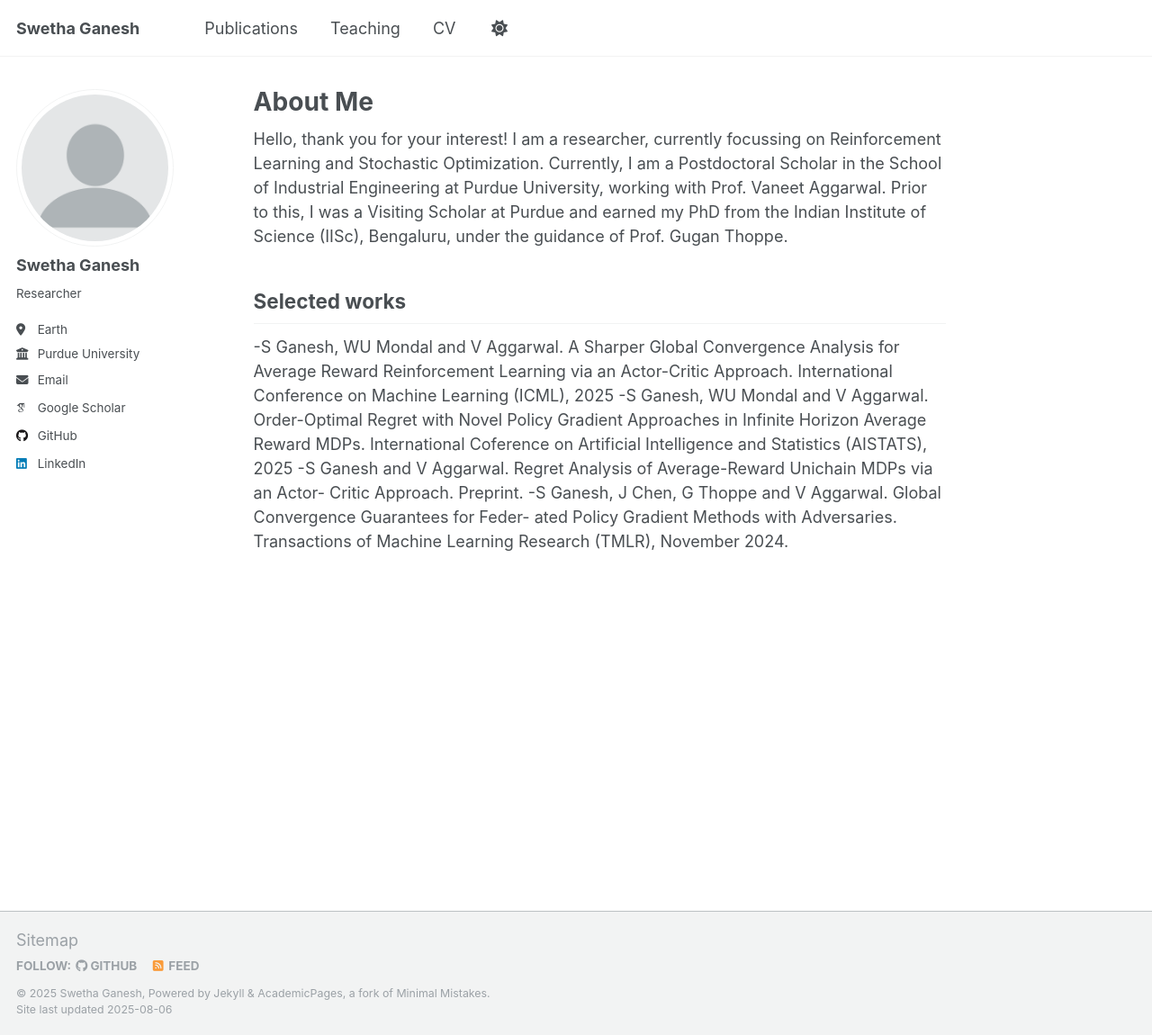
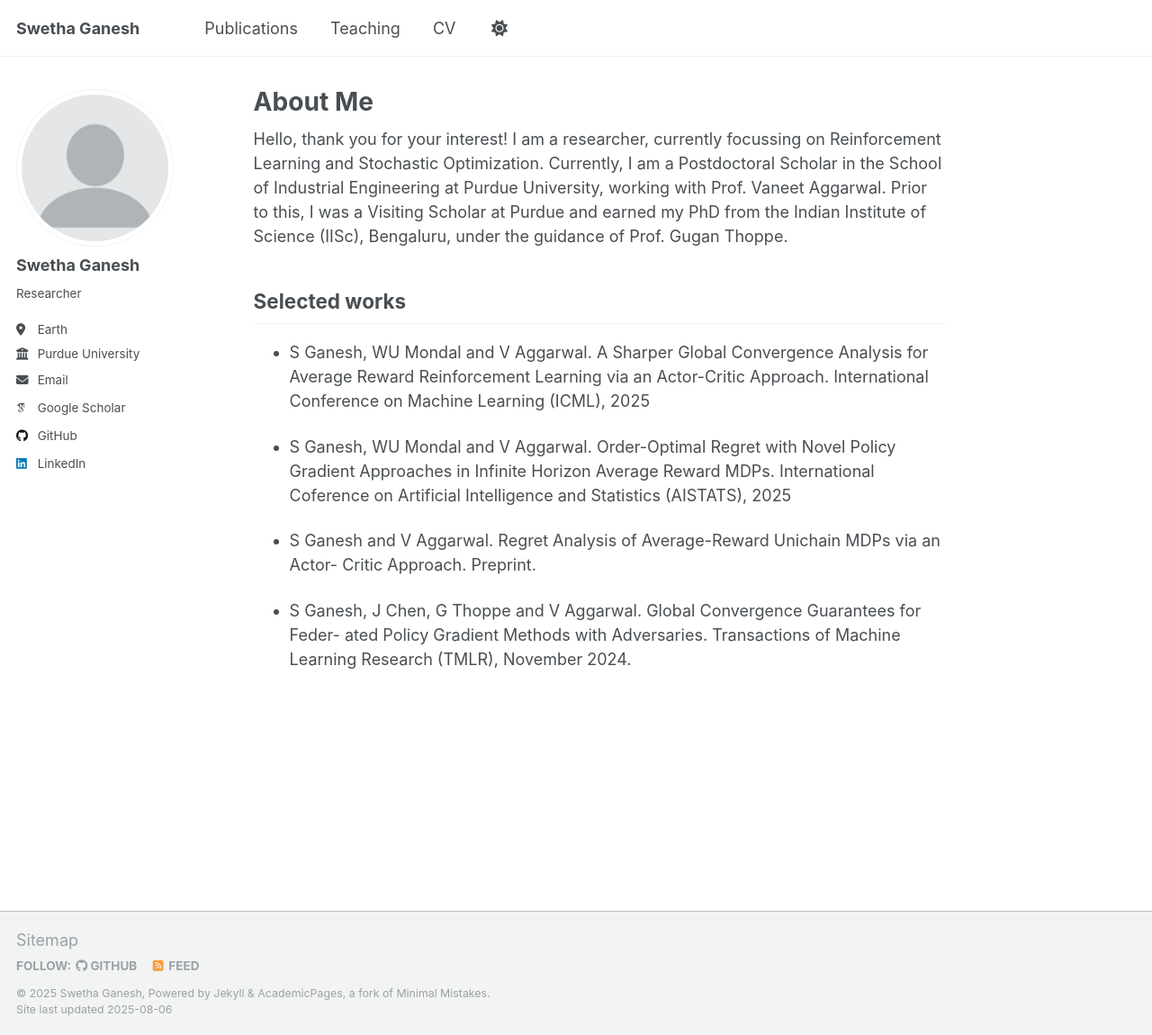
Before and after one commit to swethaganesh17/swethaganesh17.github.io, a Jekyll site: the page built from _pages/about.md, in a window 1280 px wide and 1150 px high. Shown: the whole window at 90% size. Built offline with Jekyll 4.4.1, drawn with Linux system fonts in a browser that asks for light colours; some web fonts are replaced; a script that is not in the unit is left out.

```diff
--- a/_pages/about.md
+++ b/_pages/about.md
@@ -12,14 +12,17 @@ Hello, thank you for your interest! I am a researcher, currently focussing on Re
 Selected works
 -======
 
--S Ganesh, WU Mondal and V Aggarwal. A Sharper Global Convergence Analysis for Average
+* S Ganesh, WU Mondal and V Aggarwal. A Sharper Global Convergence Analysis for Average
 Reward Reinforcement Learning via an Actor-Critic Approach. International Conference on
 Machine Learning (ICML), 2025
--S Ganesh, WU Mondal and V Aggarwal. Order-Optimal Regret with Novel Policy Gradient
+
+* S Ganesh, WU Mondal and V Aggarwal. Order-Optimal Regret with Novel Policy Gradient
 Approaches in Infinite Horizon Average Reward MDPs. International Coference on Artificial
 Intelligence and Statistics (AISTATS), 2025
--S Ganesh and V Aggarwal. Regret Analysis of Average-Reward Unichain MDPs via an Actor-
+
+* S Ganesh and V Aggarwal. Regret Analysis of Average-Reward Unichain MDPs via an Actor-
 Critic Approach. Preprint.
--S Ganesh, J Chen, G Thoppe and V Aggarwal. Global Convergence Guarantees for Feder-
+
+* S Ganesh, J Chen, G Thoppe and V Aggarwal. Global Convergence Guarantees for Feder-
 ated Policy Gradient Methods with Adversaries. Transactions of Machine Learning Research
 (TMLR), November 2024.
```
